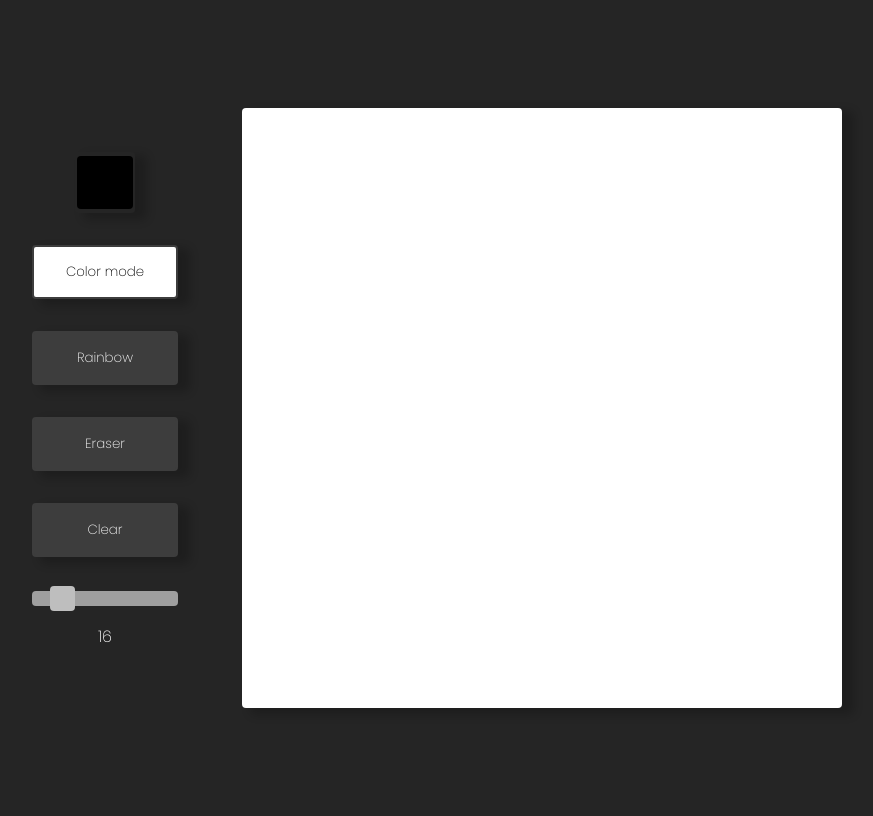
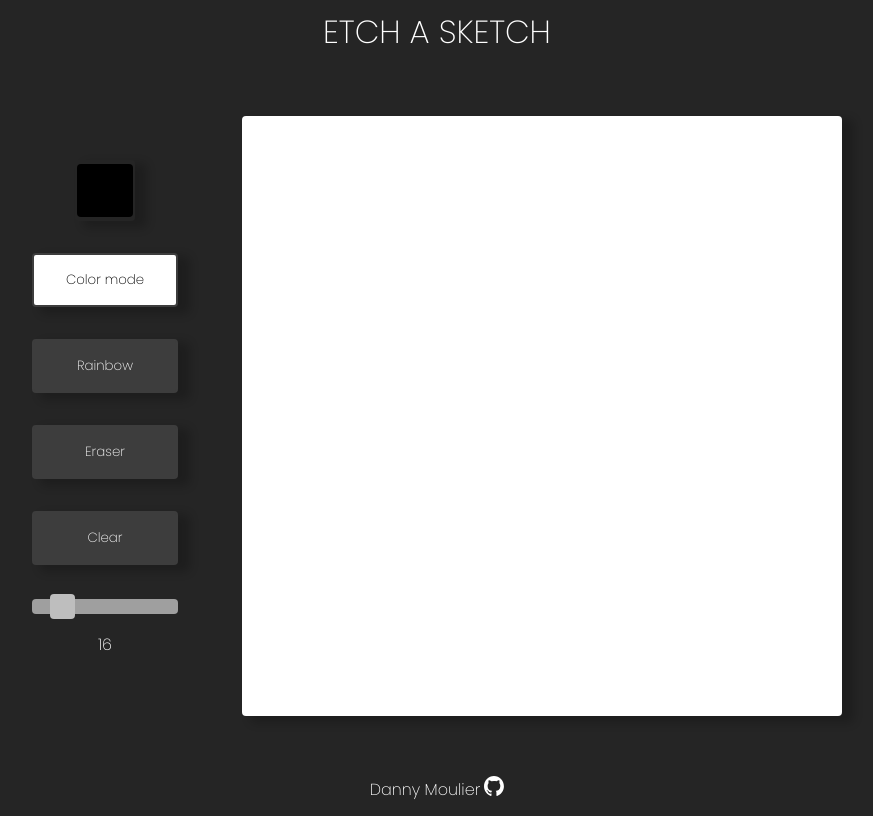
Before and after one commit to DannyMoulier/odin-etchasketch, a plain HTML site: page index.html in a window 1280 px wide. Shown: the whole page, without its empty margins (203-1076 px from the left). Drawn offline with Linux system fonts and the light colour scheme.

Commit message:
Added title and credits

```diff
--- a/index.html
+++ b/index.html
@@ -9,6 +9,10 @@
         <link rel="stylesheet" href="style.css" />
     </head>
     <body>
+        <div id="top">
+            <div id="title">ETCH A SKETCH</div>
+        </div>
+        <div id="middle">
             <div id="controls-container">
                 <div id="color-picker-container">
                     <input id="color-picker" type="color" />
@@ -30,5 +34,10 @@
                 </div>
             </div>
             <div id="box-container"></div>
+        </div>
+        <div id="bottom">
+            <div id="credits">Danny Moulier</div>
+            <a href="https://github.com/DannyMoulier"><img id="github" src="./icons/github-mark-white.svg" alt="Github Icon"></a>
+        </div>
     </body>
 </html>
--- a/style.css
+++ b/style.css
@@ -2,12 +2,36 @@
 
 body {
     font-family: "Poppins", sans-serif;
+    background-color: #252525;
+}
+
+#top, #bottom {
     display: flex;
     align-items: center;
     justify-content: center;
-    min-height: 100vh;
+    gap: 4px;
+}
+
+#github {
+    height: 20px;
+    width: 20px;
+}
+
+#title {
+    color: white;
+    font-size: xx-large;
+}
+
+#credits {
+    color: white;
+}
+
+#middle {
+    display: flex;
+    align-items: center;
+    justify-content: center;
+    min-height: 90vh;
     gap: 64px;
-    background-color: #252525;
 }
 
 body,
```
Also changed, not shown: icons/github-mark-white.svg (added). Lines whose indentation alone changed are shown as unchanged.
